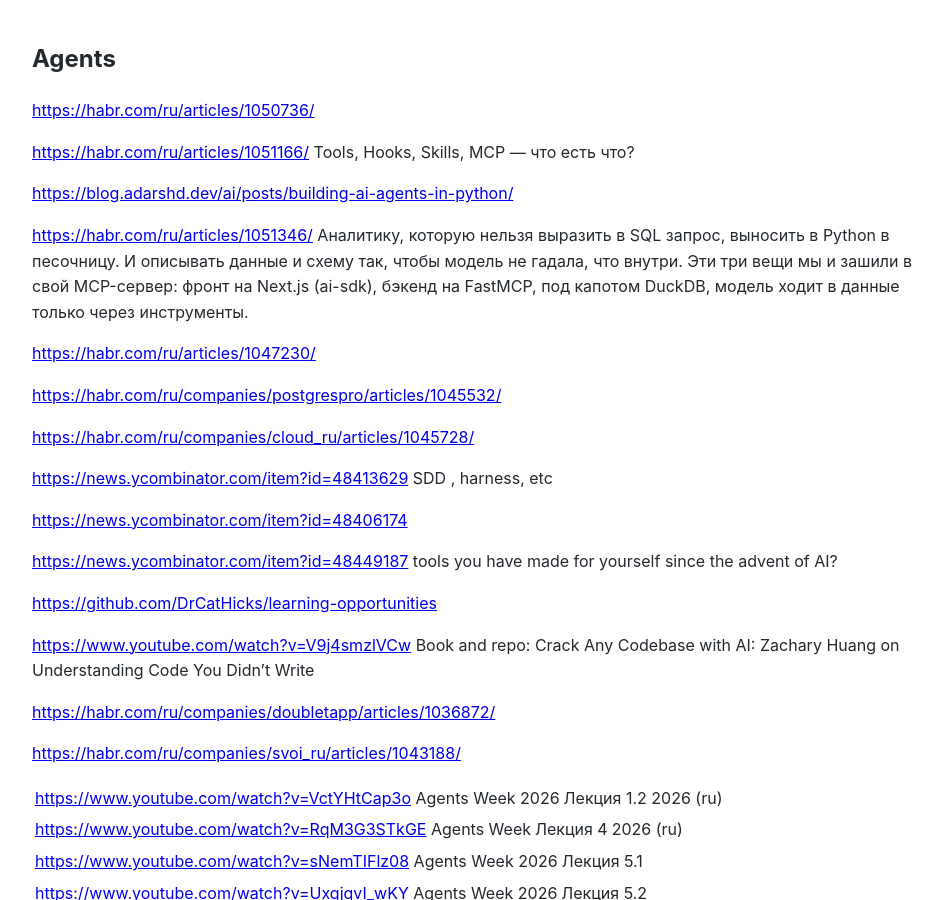
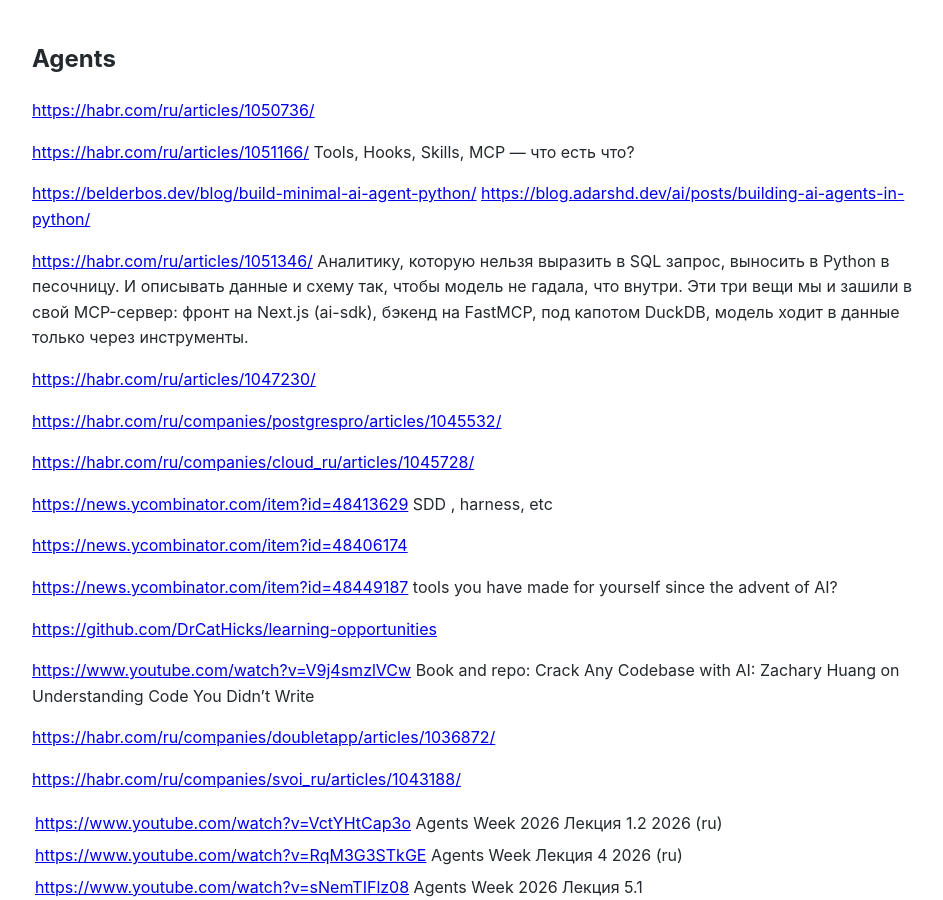
Before and after one commit to Michael-Lubinsky/michael-lubinsky.github.com, a Jekyll site: the page built from ml/agent.md, in a window 1280 px wide and 900 px high. Shown: the whole window, without its empty margins (158-1101 px from the left). Built offline with Jekyll 4.4.1, drawn with Linux system fonts in a browser that asks for light colours; our own code applies the rules of GitHub Pages for plain Markdown files.

Commit message:
Update agent.md

```diff
--- a/ml/agent.md
+++ b/ml/agent.md
@@ -4,6 +4,7 @@
 
 <https://habr.com/ru/articles/1051166/> Tools, Hooks, Skills, MCP — что есть что?
 
+<https://belderbos.dev/blog/build-minimal-ai-agent-python/>
 <https://blog.adarshd.dev/ai/posts/building-ai-agents-in-python/>
 
 <https://habr.com/ru/articles/1051346/>  Аналитику, которую нельзя выразить в SQL запрос, выносить в Python в песочницу. И описывать данные и схему так, чтобы модель не гадала, что внутри. Эти три вещи мы и зашили в свой MCP-сервер: фронт на Next.js (ai-sdk), бэкенд на FastMCP, под капотом DuckDB, модель ходит в данные только через инструменты.
```
